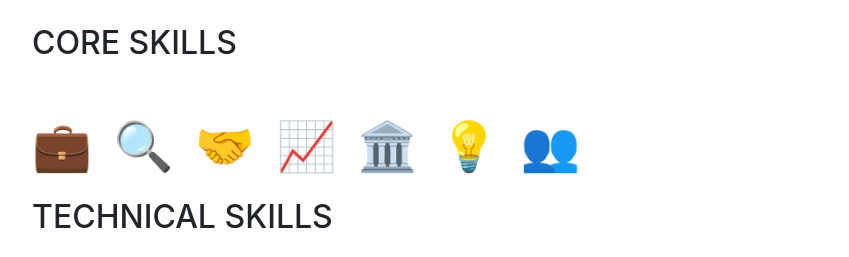
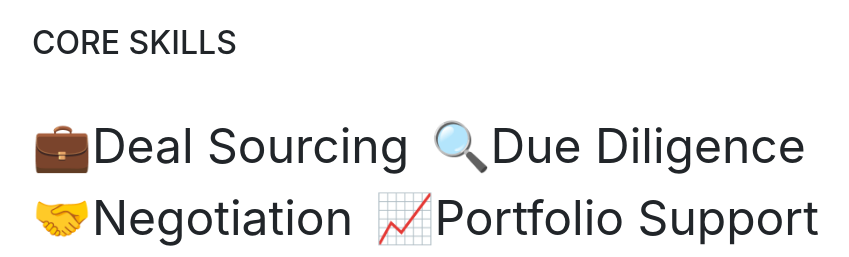
Before and after one commit to laithrafid/laith.rafids.com, a website with bundled scripts: page index.html in a window 1280 px wide. Shown: the part 3250-3507 px from the top of the page, without its empty margins (288-1137 px from the left). Built offline with nearby package versions, Linux system fonts and the light colour scheme; a web font is replaced by a local one.

Commit message:
Update index.html
fixing core skill

```diff
--- a/index.html
+++ b/index.html
@@ -254,25 +254,25 @@
           <h2 class="mb-5">Core Skills</h2>
           <ul class="list-inline list-icons">
             <li class="list-inline-item" title="Deal Sourcing">
-              <span class="text-2xl">💼</span>
+              <span class="text-2xl">💼Deal Sourcing</span>
             </li>
             <li class="list-inline-item" title="Due Diligence">
-              <span class="text-2xl">🔍</span>
+              <span class="text-2xl">🔍Due Diligence</span>
             </li>
             <li class="list-inline-item" title="Negotiation">
-              <span class="text-2xl">🤝</span>
+              <span class="text-2xl">🤝Negotiation</span>
             </li>
             <li class="list-inline-item" title="Portfolio Support">
-              <span class="text-2xl">📈</span>
+              <span class="text-2xl">📈Portfolio Support</span>
             </li>
             <li class="list-inline-item" title="Fundraising">
-              <span class="text-2xl">🏛️</span>
+              <span class="text-2xl">🏛️Capital Fundraising and Global Market Analysis</span>
             </li>
             <li class="list-inline-item" title="Thesis Building">
-              <span class="text-2xl">💡</span>
+              <span class="text-2xl">💡Investment Thesis and strategy building</span>
             </li>
             <li class="list-inline-item" title="Leadership">
-              <span class="text-2xl">👥</span>
+              <span class="text-2xl">👥Leadership</span>
             </li>
           </ul>
 
```
